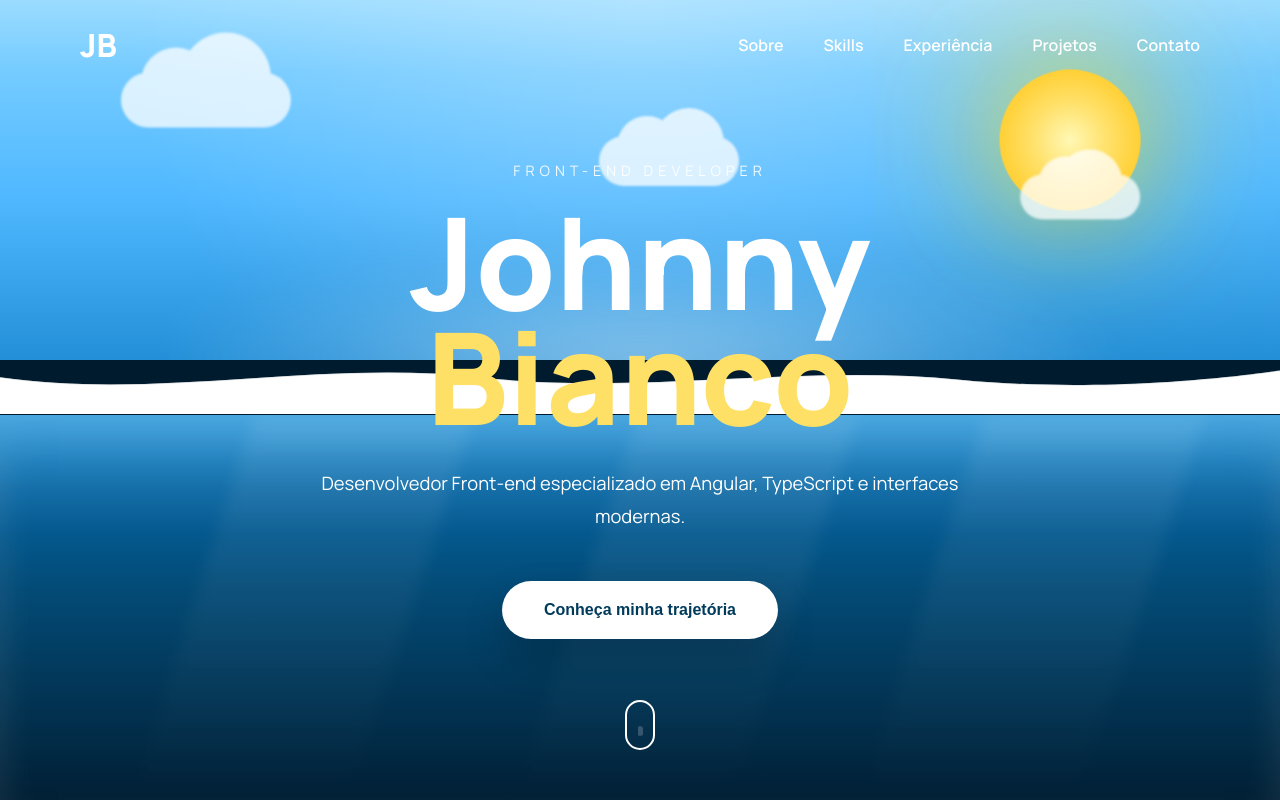
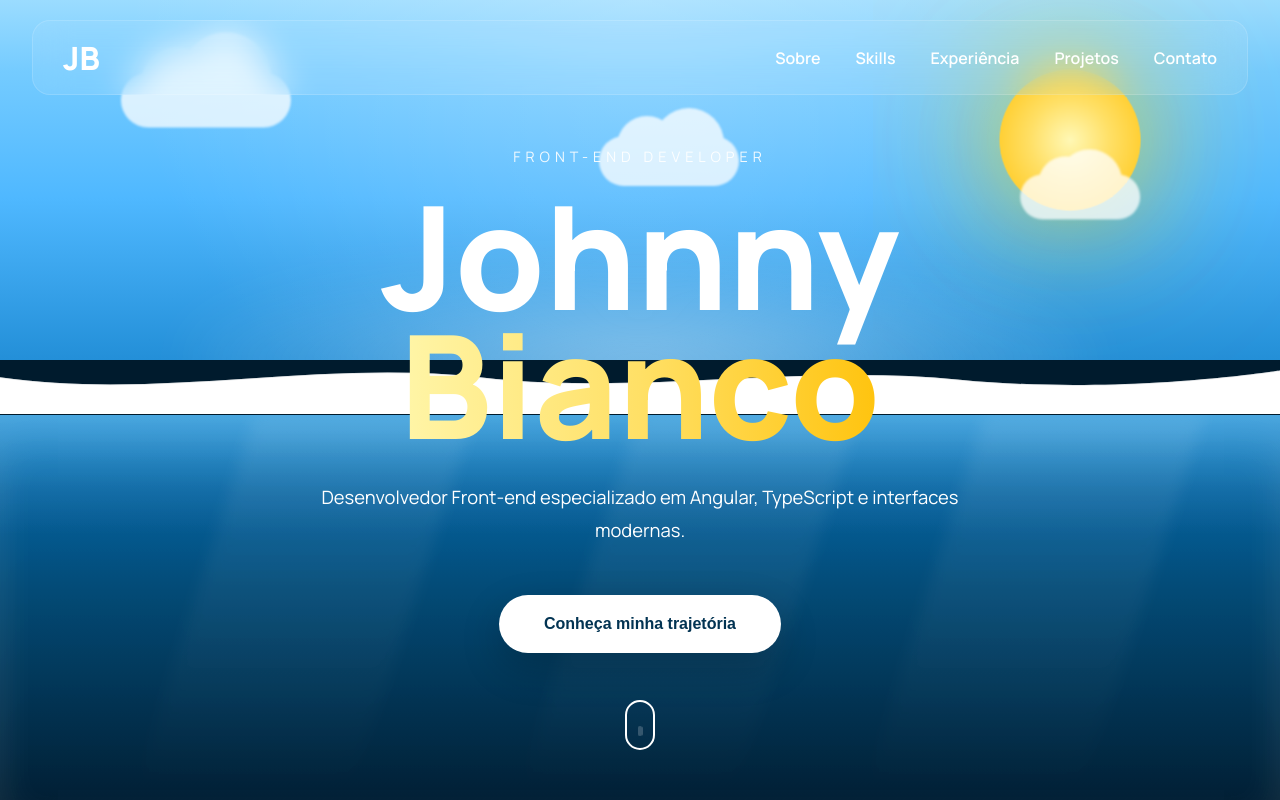
Before and after one commit to JohnnyBianco/ocean-portfolio, an Angular app: page / in a window 1280 px wide. Shown: the top 800 px of the page. Built offline with nearby package versions, Linux system fonts and the light colour scheme.

Commit message:
feat: improve hero visual experience

```diff
--- a/src/app/core/header/header.component.css
+++ b/src/app/core/header/header.component.css
@@ -1,63 +1,75 @@
-:host {
+:host{
 
-    position: fixed;
+    position:fixed;
 
-    top: 0;
+    top:0;
 
-    left: 0;
+    left:0;
 
-    width: 100%;
+    width:100%;
 
-    z-index: 999;
+    z-index:9999;
 
 }
 
-header {
+header{
 
-    height: 90px;
+    width:min(1300px,95%);
 
-    display: flex;
+    height:75px;
 
-    justify-content: space-between;
+    margin:20px auto;
 
-    align-items: center;
+    display:flex;
 
-    padding: 0 80px;
+    justify-content:space-between;
+
+    align-items:center;
+
+    padding:0 30px;
+
+    border-radius:18px;
+
+    background:rgba(255,255,255,.08);
+
+    backdrop-filter:blur(18px);
+
+    border:1px solid rgba(255,255,255,.15);
 
 }
 
-.logo {
+.logo{
 
-    color: white;
+    color:white;
 
-    font-size: 2rem;
+    font-size:2rem;
 
-    font-weight: 800;
+    font-weight:900;
 
 }
 
-nav {
+nav{
 
-    display: flex;
+    display:flex;
 
-    gap: 40px;
+    gap:35px;
 
 }
 
-nav a {
+nav a{
 
-    color: white;
+    color:white;
 
-    text-decoration: none;
+    text-decoration:none;
 
-    font-weight: 600;
+    font-weight:600;
 
-    transition: .3s;
+    transition:.25s;
 
 }
 
-nav a:hover {
+nav a:hover{
 
-    color: #ffe066;
+    color:#FFE066;
 
 }
--- a/src/app/features/hero/hero.component.css
+++ b/src/app/features/hero/hero.component.css
@@ -29,6 +29,13 @@
     z-index:100;
 
     padding-inline:2rem;
+    animation:
+
+    heroFade
+
+    1.2s
+
+    ease;
 
 }
 
@@ -48,7 +55,7 @@
 
 h1{
 
-    font-size:clamp(4rem,10vw,8rem);
+    font-size:clamp(5rem,12vw,9rem);
 
     line-height:.9;
 
@@ -62,7 +69,23 @@ h1 span{
 
     display:block;
 
-    color:#ffe066;
+    background:
+
+linear-gradient(
+
+90deg,
+
+#fff7ad,
+
+#ffe066,
+
+#ffc107
+
+);
+
+-webkit-background-clip:text;
+
+-webkit-text-fill-color:transparent;
 
 }
 
@@ -88,39 +111,40 @@ p{
 
 .primary{
 
+    border:none;
+
     cursor:pointer;
 
-    border:none;
+    background:white;
 
-    padding:
+    color:#023352;
 
-    20px
-
-    42px;
+    padding:20px 45px;
 
     border-radius:999px;
 
+    font-weight:700;
+
     font-size:1rem;
 
-    font-weight:700;
+    transition:.3s;
 
-    background:white;
-
-    color:#003b5c;
-
-    transition:.35s;
     box-shadow:
 
-0 20px 40px rgba(0,0,0,.20);
+        0 15px 40px rgba(0,0,0,.20);
 
 }
 
 .primary:hover{
 
-    transform:translateY(-4px);
+    transform:
+
+        translateY(-5px)
+        scale(1.03);
+
     box-shadow:
 
-0 30px 50px rgba(0,0,0,.30);
+        0 30px 60px rgba(0,0,0,.35);
 
 }
 
@@ -203,3 +227,27 @@ p{
     }
 
 }
+
+@keyframes heroFade{
+
+    from{
+
+        opacity:0;
+
+        transform:
+
+        translateY(40px);
+
+    }
+
+    to{
+
+        opacity:1;
+
+        transform:
+
+        translateY(0);
+
+    }
+
+}
```
